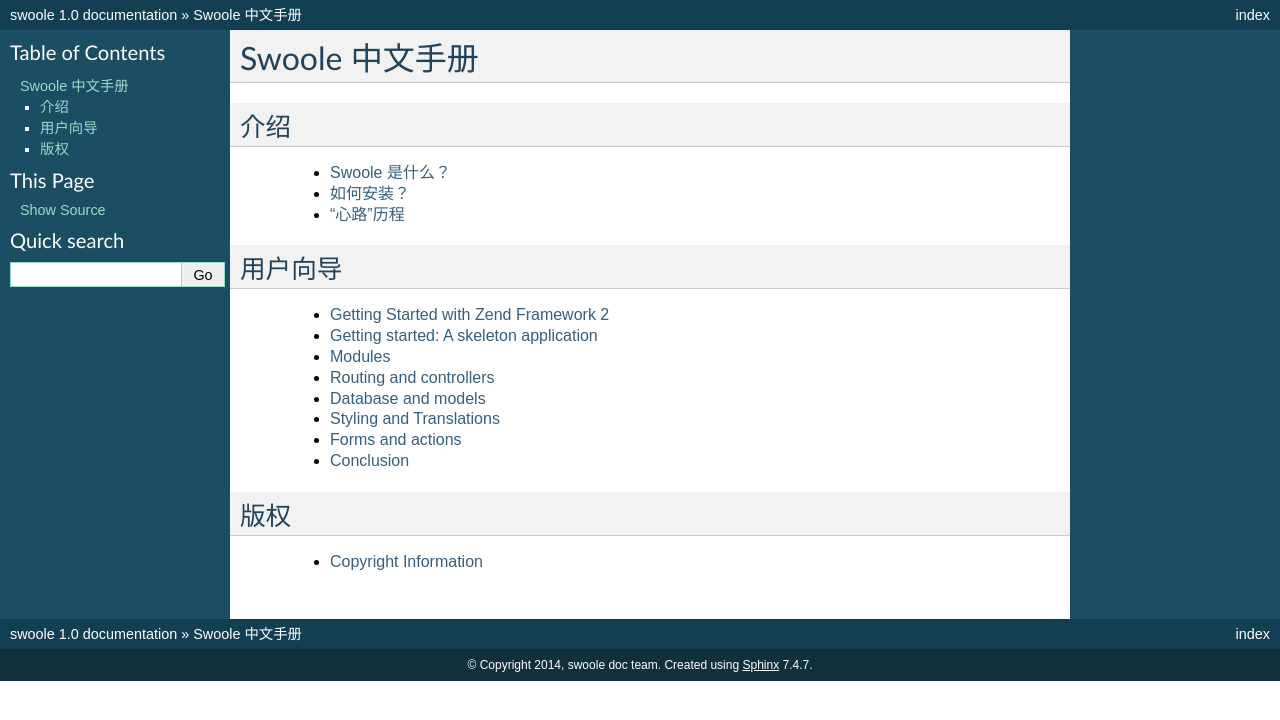
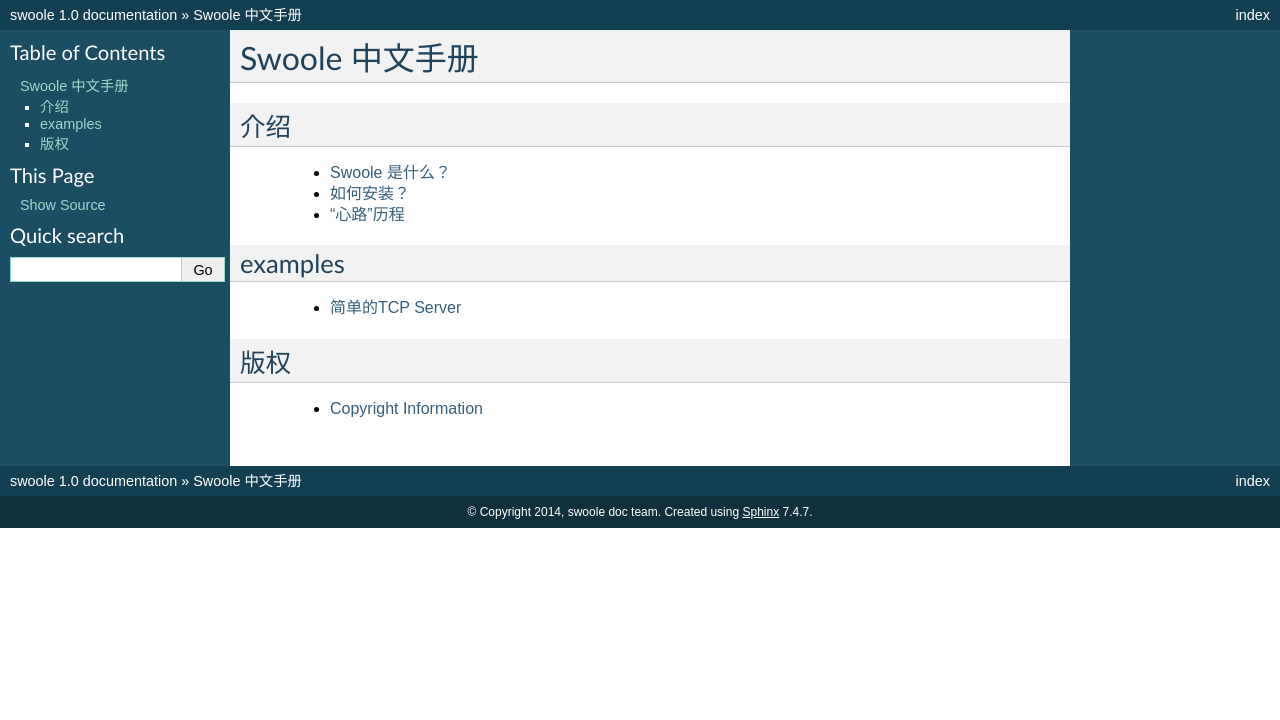
Before and after one commit to yangchaogit/swoole_doc, a Sphinx documentation site: the page built from docs/zh_CN/source/index.rst, in a window 1280 px wide. Shown: the top 720 px of the page. Built offline with Sphinx 7.4.7, drawn with Linux system fonts in a browser that asks for light colours.

Commit message:
update doc

```diff
--- a/docs/zh_CN/source/index.rst
+++ b/docs/zh_CN/source/index.rst
@@ -19,17 +19,10 @@ Swoole 中文手册
     * :doc:`ref/installation`
     * :doc:`ref/changelog`
 
-用户向导
+examples
 -------
 
-    * :doc:`ref/user-guide/overview`
-    * :doc:`ref/user-guide/skeleton-application`
-    * :doc:`ref/user-guide/modules`
-    * :doc:`ref/user-guide/routing-and-controllers`
-    * :doc:`ref/user-guide/database-and-models`
-    * :doc:`ref/user-guide/styling-and-translations`
-    * :doc:`ref/user-guide/forms-and-actions`
-    * :doc:`ref/user-guide/conclusion`
+    * :doc:`ref/tutorials/server`
 
 版权
 ----
```
Also changed, not shown: 13 other files.
